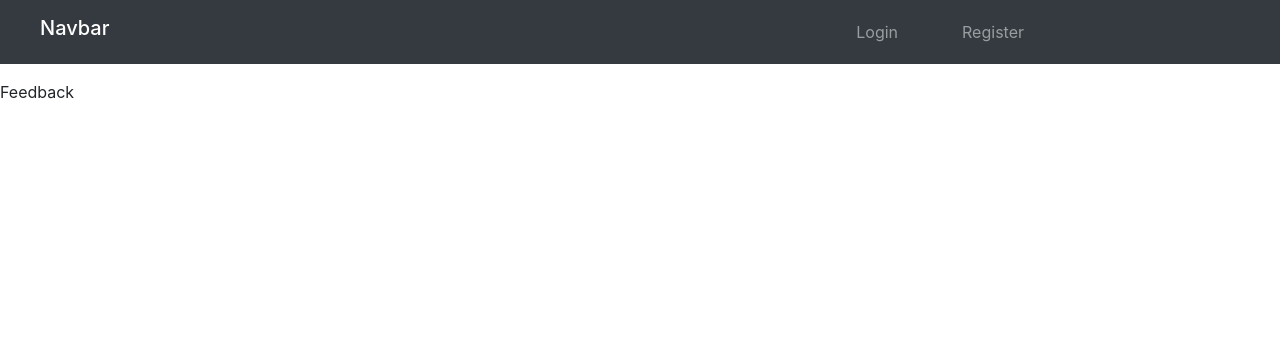
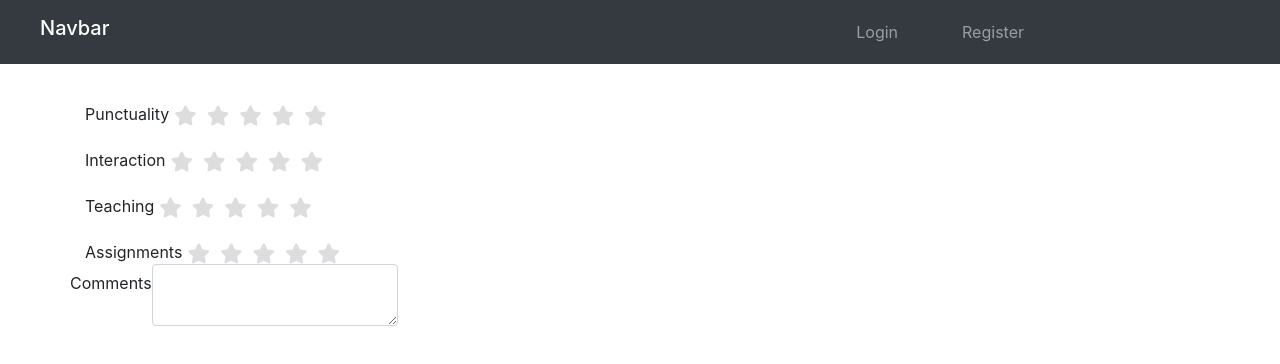
Before and after one commit to cdacprojectirp/kadvik-frontend, an Angular app in the folder irp/: page /feedback/1 in a window 1280 px wide. Shown: the top 364 px of the page. Built offline with nearby package versions, Linux system fonts and the light colour scheme; no server answers.

Commit message:
Feedback Module mid

```diff
--- /dev/null
+++ b/irp/src/app/faculty/models/faculty.ts
@@ -0,0 +1,6 @@
+export class Faculty{
+    facultyId: string;
+    facultyName: string;
+    subjectName: string;
+    courseName: string;
+}
--- a/irp/src/app/services/faculty.service.ts
+++ b/irp/src/app/faculty/services/faculty.service.ts
@@ -20,4 +20,6 @@ export class FacultyService {
 
     return this.http.post<any>(this.rootUrl+"/getlistbystudentprn", body);
   }
+
+
 }
--- a/irp/src/app/feedback/feedback-list/feedback-list.component.ts
+++ b/irp/src/app/feedback/feedback-list/feedback-list.component.ts
@@ -1,5 +1,5 @@
 import { Component, OnInit } from '@angular/core';
-import { FacultyService } from 'src/app/services/faculty.service';
+import { FacultyService } from 'src/app/faculty/services/faculty.service';
 import { BehaviorSubject } from 'rxjs';
 
 @Component({
--- a/irp/src/app/feedback/feedback/feedback.component.css
+++ b/irp/src/app/feedback/feedback/feedback.component.css
@@ -0,0 +1,45 @@
+@import url(//netdna.bootstrapcdn.com/font-awesome/3.2.1/css/font-awesome.css);
+
+.rating, .rating > label {
+    transform: translate(0px, 8px);
+    margin: 0;
+    padding: 0;
+    display: inline;
+}
+
+/****** Style Star Rating Widget *****/
+
+.rating {
+  border: none;
+  text-align: center;
+}
+
+.rating > input { display: none; }
+.rating > label:before {
+  margin: 5px;
+  font-size: 1.25em;
+  font-family: FontAwesome;
+  display: inline-block;
+  content: "\f005";
+}
+
+.rating > .half:before {
+  content: "\f089";
+  position: absolute;
+}
+
+.rating > label {
+  color: #ddd;
+ float: right;
+}
+
+/***** CSS Magic to Highlight Stars on Hover *****/
+
+.rating > input:checked ~ label, /* show gold star when clicked */
+.rating:not(:checked) > label:hover, /* hover current star */
+.rating:not(:checked) > label:hover ~ label { color: #ff9800;  } /* hover previous stars in list */
+
+.rating > input:checked + label:hover, /* hover current star when changing rating */
+.rating > input:checked ~ label:hover,
+.rating > label:hover ~ input:checked ~ label, /* lighten current selection */
+.rating > input:checked ~ label:hover ~ label { color: #ef6c00;  }
--- a/irp/src/app/feedback/feedback/feedback.component.html
+++ b/irp/src/app/feedback/feedback/feedback.component.html
@@ -1,2 +1,125 @@
 <app-navbar></app-navbar>
-<p>{{facultyName}} Feedback</p>
+<div class="container">
+  <form action="">
+    <div class="feedback-field">
+      <span>Punctuality</span>
+      <fieldset class="rating">
+        <input
+          type="radio"
+          id="punctuality-star5"
+          name="punctuality"
+          value="5"
+        />
+        <label class="full" for="punctuality-star5"></label>
+        <input
+          type="radio"
+          id="punctuality-star4"
+          name="punctuality"
+          value="4"
+        />
+        <label class="full" for="punctuality-star4"></label>
+        <input
+          type="radio"
+          id="punctuality-star3"
+          name="punctuality"
+          value="3"
+        />
+        <label class="full" for="punctuality-star3"></label>
+        <input
+          type="radio"
+          id="punctuality-star2"
+          name="punctuality"
+          value="2"
+        />
+        <label class="full" for="punctuality-star2"></label>
+        <input
+          type="radio"
+          id="punctuality-star1"
+          name="punctuality"
+          value="1"
+        />
+        <label class="full" for="punctuality-star1"></label>
+      </fieldset>
+    </div>
+
+    <div class="feedback-field">
+      <span>Interaction</span>
+      <fieldset class="rating">
+        <input
+          type="radio"
+          id="interaction-star5"
+          name="interaction"
+          value="5"
+        />
+        <label class="full" for="interaction-star5"></label>
+        <input
+          type="radio"
+          id="interaction-star4"
+          name="interaction"
+          value="4"
+        />
+        <label class="full" for="interaction-star4"></label>
+        <input
+          type="radio"
+          id="interaction-star3"
+          name="interaction"
+          value="3"
+        />
+        <label class="full" for="interaction-star3"></label>
+        <input
+          type="radio"
+          id="interaction-star2"
+          name="interaction"
+          value="2"
+        />
+        <label class="full" for="interaction-star2"></label>
+        <input
+          type="radio"
+          id="interaction-star1"
+          name="interaction"
+          value="1"
+        />
+        <label class="full" for="interaction-star1"></label>
+      </fieldset>
+    </div>
+
+    <div class="feedback-field">
+      <span>Teaching</span>
+      <fieldset class="rating">
+        <input type="radio" id="teaching-star5" name="teaching" value="5" />
+        <label class="full" for="teaching-star5"></label>
+        <input type="radio" id="teaching-star4" name="teaching" value="4" />
+        <label class="full" for="teaching-star4"></label>
+        <input type="radio" id="teaching-star3" name="teaching" value="3" />
+        <label class="full" for="teaching-star3"></label>
+        <input type="radio" id="teaching-star2" name="teaching" value="2" />
+        <label class="full" for="teaching-star2"></label>
+        <input type="radio" id="teaching-star1" name="teaching" value="1" />
+        <label class="full" for="teaching-star1"></label>
+      </fieldset>
+    </div>
+
+    <div class="feedback-field">
+      <span>Assignments</span>
+      <fieldset class="rating">
+        <input type="radio" id="assignment-star5" name="assignment" value="5" />
+        <label class="full" for="assignment-star5"></label>
+        <input type="radio" id="assignment-star4" name="assignment" value="4" />
+        <label class="full" for="assignment-star4"></label>
+        <input type="radio" id="assignment-star3" name="assignment" value="3" />
+        <label class="full" for="assignment-star3"></label>
+        <input type="radio" id="assignment-star2" name="assignment" value="2" />
+        <label class="full" for="assignment-star2"></label>
+        <input type="radio" id="assignment-star1" name="assignment" value="1" />
+        <label class="full" for="assignment-star1"></label>
+      </fieldset>
+    </div>
+
+    <div class="form-group row">
+      <label class="col-form-label">Comments</label>
+      <div class="">
+        <textarea class="form-control"></textarea>
+      </div>
+    </div>
+  </form>
+</div>
--- a/irp/src/app/feedback/feedback/feedback.component.ts
+++ b/irp/src/app/feedback/feedback/feedback.component.ts
@@ -1,6 +1,9 @@
 import { Component, OnInit } from '@angular/core';
 import { ActivatedRoute, Router } from '@angular/router';
-import { FacultyService } from 'src/app/services/faculty.service';
+import { FacultyService } from 'src/app/faculty/services/faculty.service';
+import { FeedbackService } from '../services/feedback.service';
+import { Faculty } from 'src/app/faculty/models/faculty';
+import { Feedback } from '../models/feedback';
 
 @Component({
   selector: 'app-feedback',
@@ -9,27 +12,48 @@ import { FacultyService } from 'src/app/services/faculty.service';
 })
 export class FeedbackComponent implements OnInit {
 
-  private facultyName;
+  private faculty: Faculty = new Faculty();
   private flag: boolean = false;
+  private feedback;
 
-  constructor(private route: ActivatedRoute, private router: Router, private _facultyService: FacultyService) { }
+  constructor(
+    private route: ActivatedRoute,
+    private router: Router,
+    private _facultyService: FacultyService,
+    private _feedbackService: FeedbackService
+  ) { }
 
   ngOnInit() {
-    //subject name bhi bhejna hai getfacultylist se
     var prn: number = Number(sessionStorage.getItem('prn'));
     this._facultyService.
       getListByStudentPrn(prn).
       subscribe((data) => {
         this.route.params.subscribe((param) => {
-          for(const [key,faculty] of Object.entries(data)){
-            if(faculty['facultyId'] === Number(param['id'])){
-              this.facultyName = faculty['facultyName'];
+          for (const [key, faculty] of Object.entries(data)) {
+            if (faculty['facultyId'] === Number(param['id'])) {
+              this.faculty.facultyId = faculty['facultyId'];
+              this.faculty.facultyName = faculty['facultyName'];
+              this.faculty.subjectName = faculty['subjectName'];
+              this.faculty.courseName = faculty['courseName'];
               this.flag = true;
             }
           }
-          if(this.flag === false){
+          //If faculty does not teach the logged in student)
+          if (this.flag === false) {
             this.router.navigate(['/feedback']);
           }
+          //If facultyId is verified(i.e faculty teaches to the logged in student)
+          //check if feedback is already filled for this faculty by the logged in student
+          this._feedbackService.getFeedback(prn, this.faculty.facultyId).subscribe(
+            (data) => {
+              if (data === null) { //if feedback is not filled
+
+              }
+              else { // if feedback is already filled
+                this.feedback =  data;
+                console.log("you have filled feedback");
+              }
+            });
         })
       });
   }
--- /dev/null
+++ b/irp/src/app/feedback/models/feedback.ts
@@ -0,0 +1,7 @@
+export class Feedback{
+    punctuality : string;
+    interaction : string;
+    teaching : string;
+    assignment : string;
+    comments : string;
+}
--- a/irp/src/app/feedback/services/feedback.service.ts
+++ b/irp/src/app/feedback/services/feedback.service.ts
@@ -11,5 +11,13 @@ export class FeedbackService {
 
   constructor(private http : HttpClient) { }
 
+  public getFeedback(prn, facultyId){
+    const body = {
+      "prn":Number(prn),
+      "facultyId":Number(facultyId)
+    }
+    return this.http.post(this.rootUrl+"/getfeedback", body);
+  }
+
 
 }
```
Also changed, not shown: irp/src/app/faculty/faculty.module.ts (added, +12 -0 lines), 1 other file (tests, documents, lock files or other folders).
